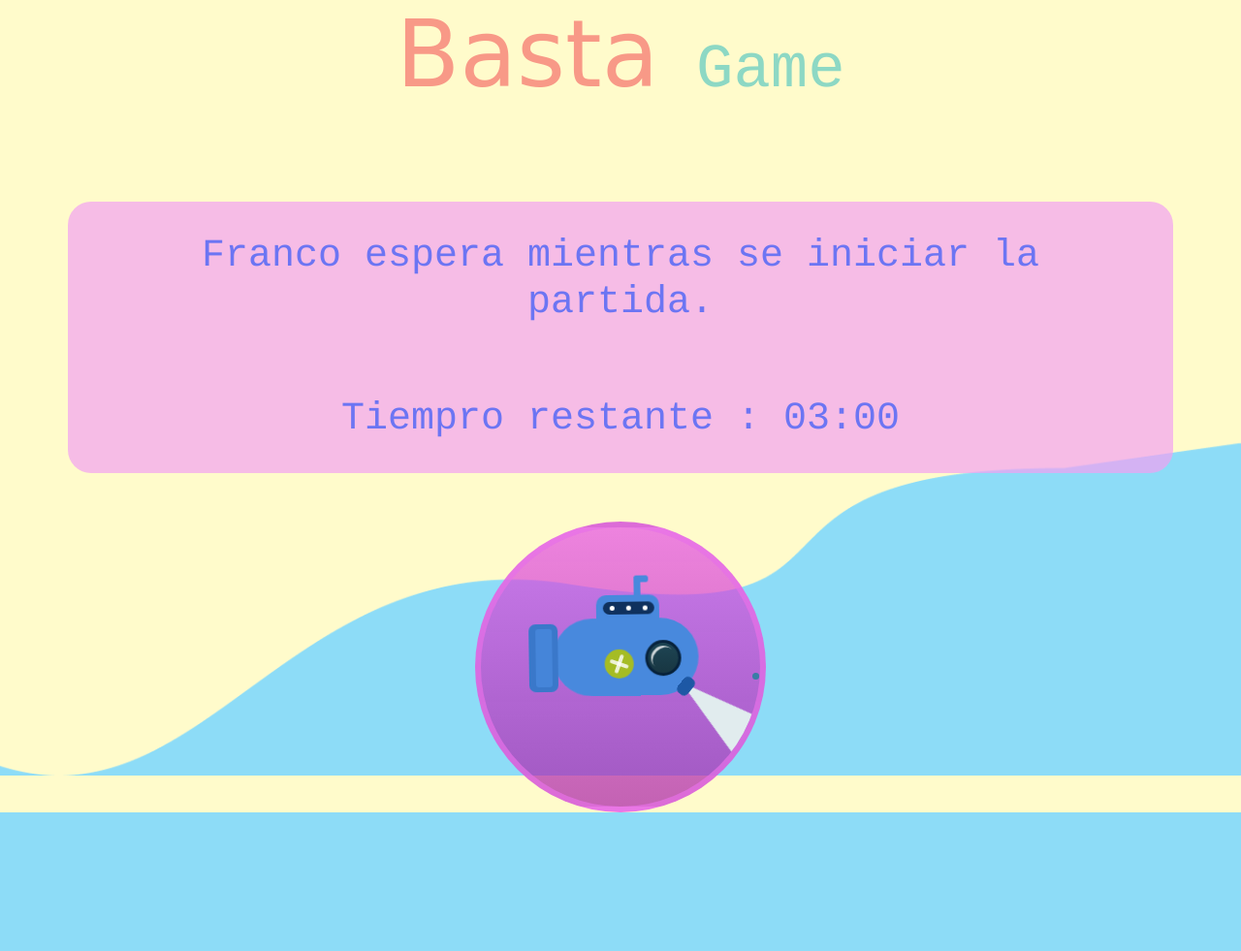
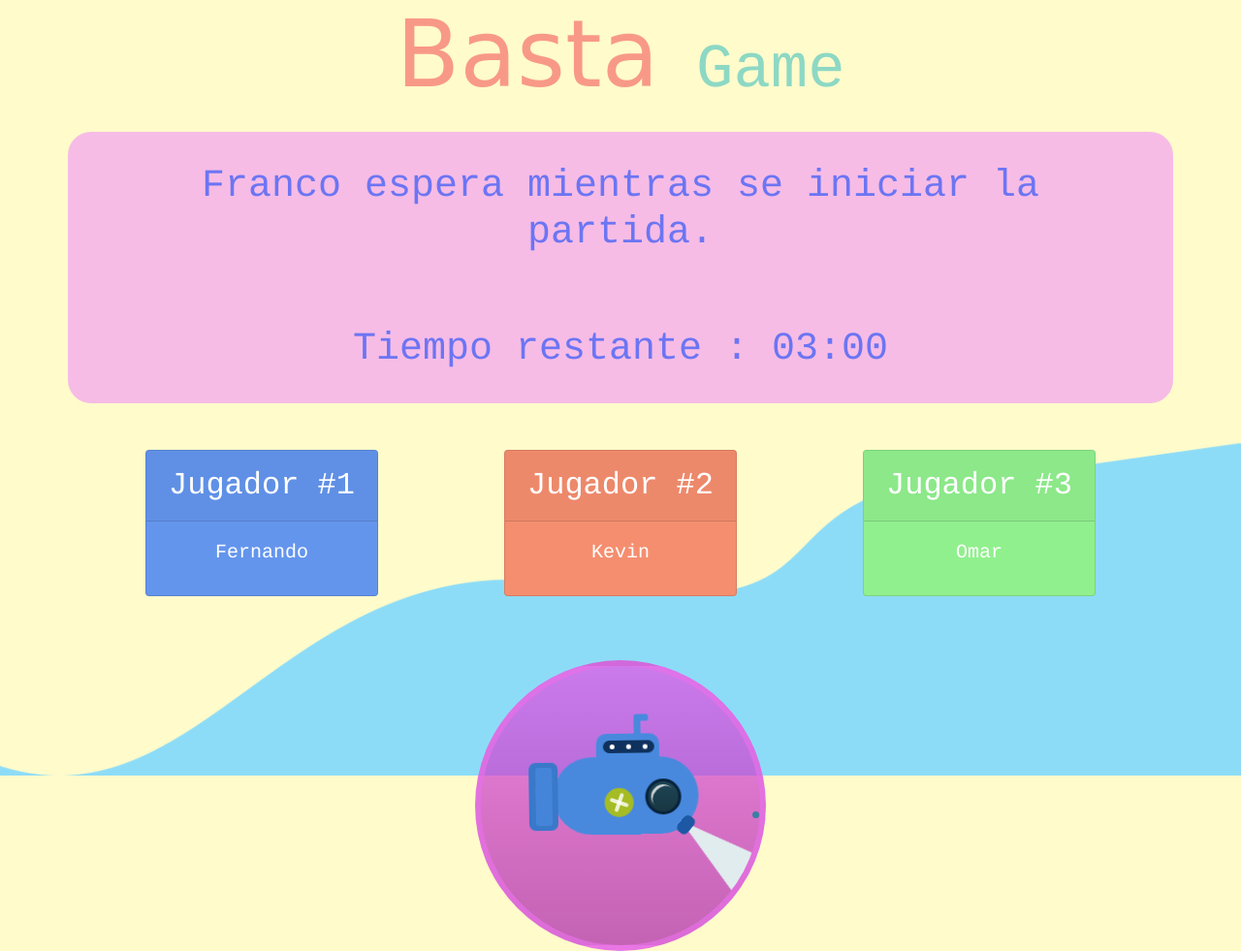
Before and after one commit to Nivekd11/BastaPlace, a plain HTML site: page sala_espera.html in a window 1280 px wide. Shown: the whole page at 97% size. Before the commit the page ends 838 px from the top, so only its background shows below. Drawn offline with nearby package versions, Linux system fonts and the light colour scheme; a web font is replaced by a local one.

Commit message:
Modifique Sala de espera

```diff
--- a/Basta.css
+++ b/Basta.css
@@ -150,6 +150,16 @@ h3{
  .entradas:nth-child(3){
 
    grid-column: 1 / 4;
+
+  }
+
+  .participante-card{
+    display:grid;
+    grid-template-columns: repeat(3,1fr);
+    justify-items: center;
+    font-size:2rem ;
+    font-family: 'Bungee Inline', Courier, monospace;
+    text-align: center;
 
   }
 }
--- a/sala_espera.html
+++ b/sala_espera.html
@@ -33,10 +33,33 @@
     <header>
         <h1 class ="titulo">Basta<span class="spanSub"> Game</span></h1>
     </header>
-    <div class="container espera">
+    <div class="container mt-1 espera">
         <h2 class="subtitulo">Franco espera mientras se iniciar la partida.</h2>
-        <h2 ><a href="basta.html" class="SalaEspera">Tiempro restante : 03:00</a></h2>
+        <h2 ><a href="basta.html" class="SalaEspera">Tiempo restante : 03:00</a></h2>
 
+    </div>
+    <div class=" container mt-5 participante-card">
+      <div class="card text-white  mb-3" style=" background: cornflowerblue; width: 15rem;">
+        <div class="card-header">Jugador #1</div>
+        <div class="card-body">
+          <h5 class="card-title">Fernando</h5>
+
+        </div>
+      </div>
+      <div class="card text-white  mb-3" style="background: rgb(245, 142, 111); width: 15rem;">
+        <div class="card-header">Jugador #2</div>
+        <div class="card-body">
+          <h5 class="card-title">Kevin</h5>
+
+        </div>
+      </div>
+      <div class="card text-white  mb-3" style=" background: rgb(145, 240, 142); width: 15rem;">
+        <div class="card-header">Jugador #3</div>
+        <div class="card-body">
+          <h5 class="card-title">Omar</h5>
+
+        </div>
+      </div>
     </div>
     <div class="container">
       <div class="sea">
```
